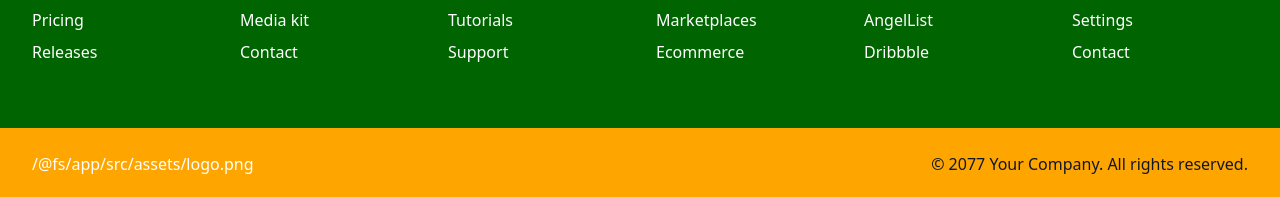
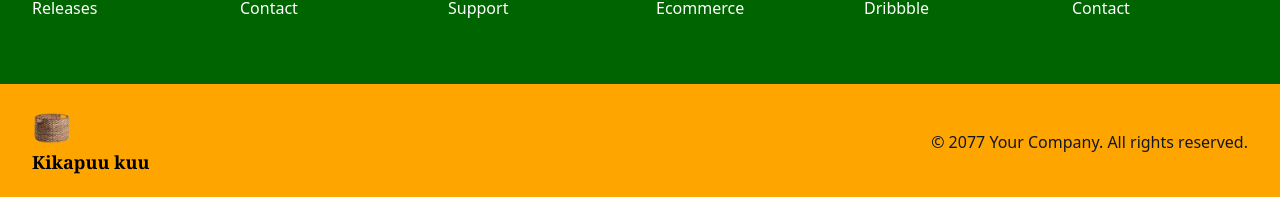
Before and after one commit to jianna4/e_commerce_frontend, a React (Vite) app in the folder app/: page /category/1 in a window 1280 px wide. Shown: the part 600-797 px from the top of the page. Built offline with nearby package versions, Linux system fonts and the light colour scheme; no server answers.

Commit message:
changes in footer

```diff
--- a/app/src/components/Footer.jsx
+++ b/app/src/components/Footer.jsx
@@ -103,7 +103,10 @@ const Footer = () => {
 
   {/* Bottom orange section */}
   <div className="bg-[#FFA500] w-full py-6 flex flex-col md:flex-row items-center justify-between px-4 md:px-8">
-    {image}
+    <div>
+    <img src={image} alt="Logo" className="h-10 w-auto " />
+    <span className="text-black font-serif text-lg font-bold">Kikapuu kuu</span>
+    </div>
     <p className="text-gray-900 text-md mt-4 md:mt-0">
       © 2077 Your Company. All rights reserved.
     </p>
```
